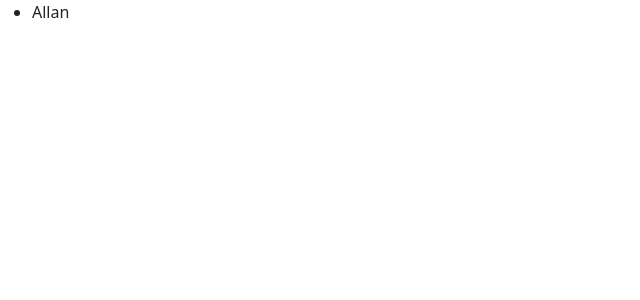
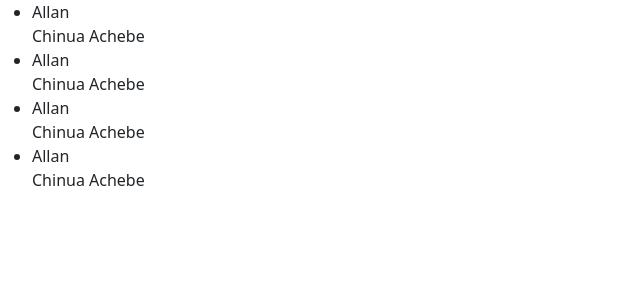
Before and after one commit to allanlimo02/Quote-App, an Angular app: page / in a window 1280 px wide. Shown: the top 300 px of the page, without its empty margins (0-640 px from the left). Built offline with nearby package versions, Linux system fonts and the light colour scheme.

Commit message:
Created quote component

```diff
--- a/src/app/app.component.html
+++ b/src/app/app.component.html
@@ -1,7 +1,3 @@
 <div>
-  <ul>
-    <li *ngFor='let quote of quotes'>
-      {{quote.name}}
-    </li>
-  </ul>
+ <app-quote></app-quote>
 </div>
--- a/src/app/app.component.ts
+++ b/src/app/app.component.ts
@@ -7,8 +7,6 @@
   styleUrls: ['./app.component.css']
 })
 export class AppComponent {
-  quotes:Quote[]=[
-    {name:'Allan', author:'Chinua Achebe',quote:'We will die successfull',completeDate:new Date(2020,3,19)}
-  ];
+
 
 }
--- a/src/app/app.module.ts
+++ b/src/app/app.module.ts
@@ -3,10 +3,12 @@
 
 import { AppRoutingModule } from './app-routing.module';
 import { AppComponent } from './app.component';
+import { QuoteComponent } from './quote/quote.component';
 
 @NgModule({
   declarations: [
-    AppComponent
+    AppComponent,
+    QuoteComponent
   ],
   imports: [
     BrowserModule,
--- /dev/null
+++ b/src/app/quote/quote.component.html
@@ -0,0 +1,7 @@
+<div>
+    <ul>
+        <li *ngFor='let quote of quotes'>
+          {{quote.name}}<br>{{quote.author}}
+        </li>
+      </ul>
+</div>
--- /dev/null
+++ b/src/app/quote/quote.component.ts
@@ -0,0 +1,22 @@
+import { Component, OnInit } from '@angular/core';
+import { Quote } from '../quote';
+
+@Component({
+  selector: 'app-quote',
+  templateUrl: './quote.component.html',
+  styleUrls: ['./quote.component.css']
+})
+export class QuoteComponent implements OnInit {
+
+  quotes:Quote[]=[
+    {name:'Allan', author:'Chinua Achebe',quote:'We will die successfull',completeDate:new Date(2020,3,19)},
+    {name:'Allan', author:'Chinua Achebe',quote:'We will die successfull',completeDate:new Date(2020,3,19)},
+    {name:'Allan', author:'Chinua Achebe',quote:'We will die successfull',completeDate:new Date(2020,3,19)},
+    {name:'Allan', author:'Chinua Achebe',quote:'We will die successfull',completeDate:new Date(2020,3,19)}
+  ];
+  constructor() { }
+
+  ngOnInit(): void {
+  }
+
+}
```
Also changed, not shown: src/app/quote/quote.component.css (added), 1 other file (tests, documents, lock files or other folders).
